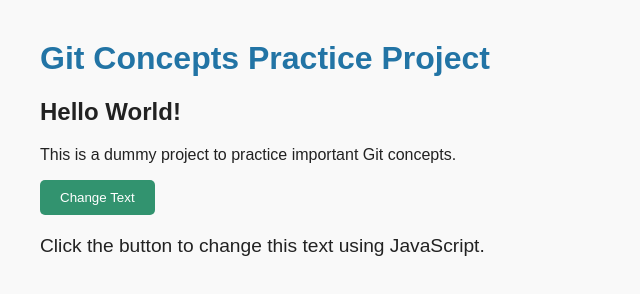
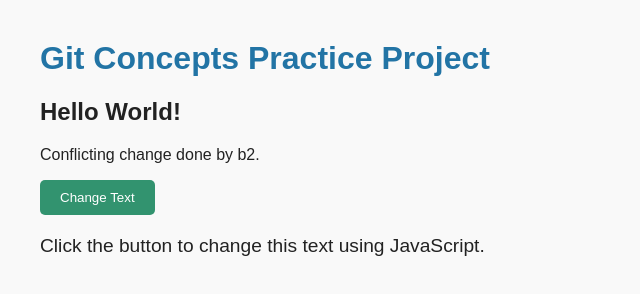
Before and after one commit to tanishqms/git-good, a plain HTML site: page index.html in a window 1280 px wide. Shown: the whole page, without its empty margins (0-640 px from the left). Drawn offline with Linux system fonts and the light colour scheme.

Commit message:
Cause conflict from b2

```diff
--- a/index.html
+++ b/index.html
@@ -8,7 +8,7 @@
 <body>
     <h1>Git Concepts Practice Project</h1>
     <h2>Hello World!</h2>
-    <p>This is a dummy project to practice important Git concepts.</p>
+    <p>Conflicting change done by b2.</p>
     <button id="changeTextBtn">Change Text</button>
     <p id="outputText">Click the button to change this text using JavaScript.</p>
     <script src="script.js"></script>
```
